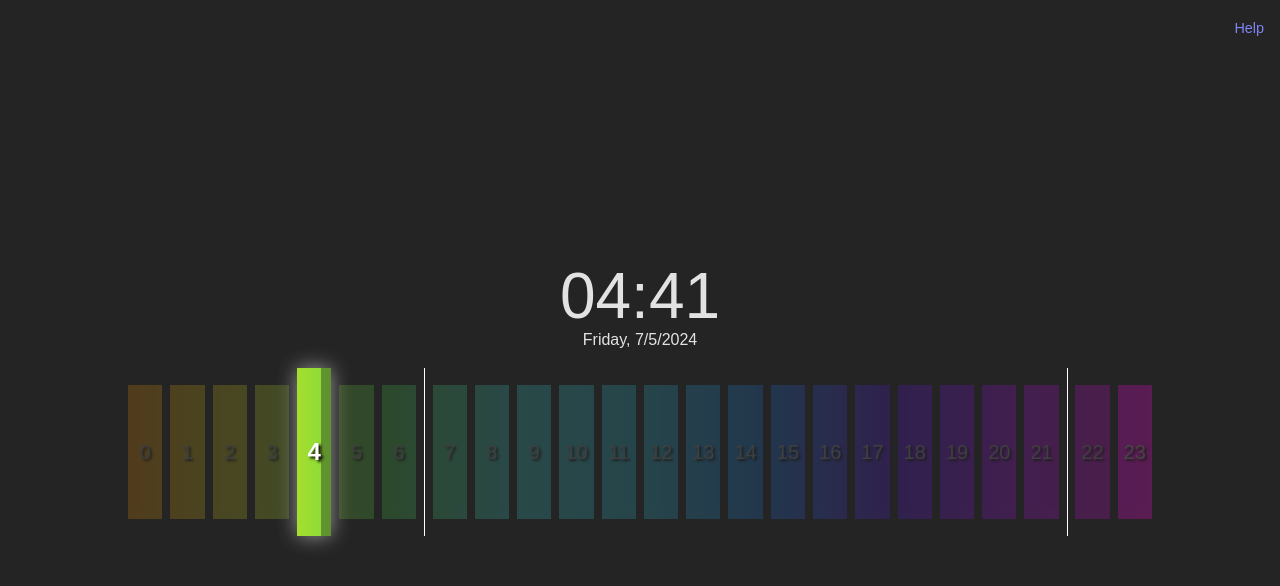
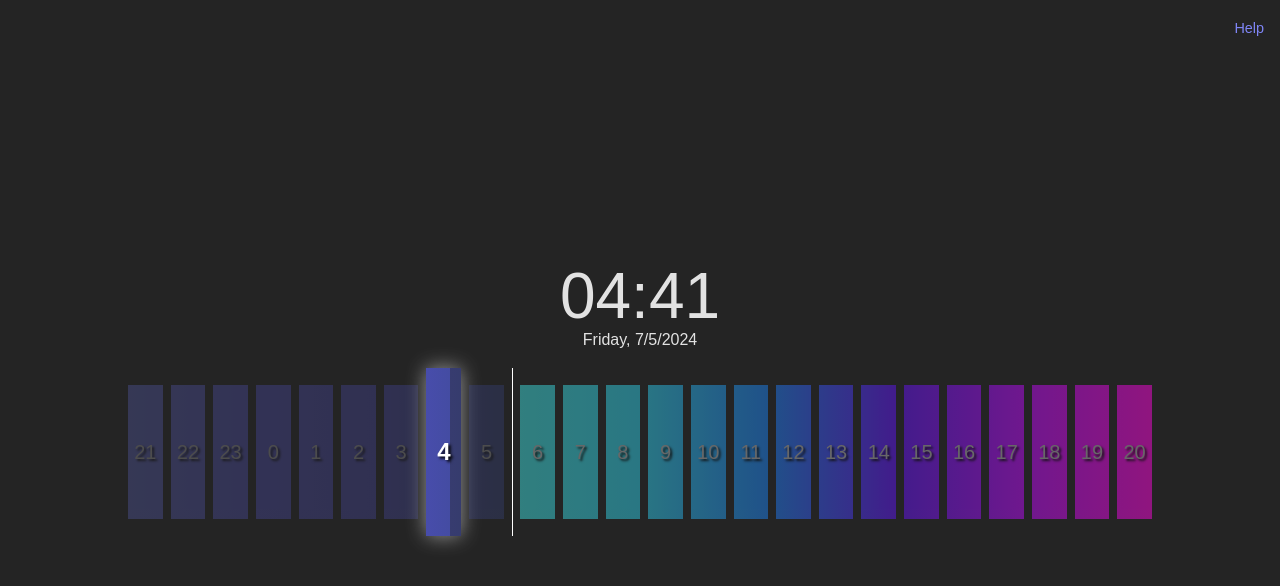
Before and after one commit to cheetachu/linear-clock, a React (Vite) app: page / in a window 1280 px wide. Shown: the top 586 px of the page. Built offline with nearby package versions, Linux system fonts and the light colour scheme.

Commit message:
Fixed various night mode bugs. Changed night mode to start at first sleep hour. Added new color scheme for night mode.

```diff
--- a/src/App.scss
+++ b/src/App.scss
@@ -3,7 +3,7 @@ $color-primary: #ffffff;
 $color-secondary: #a9a9a9;
 $color-shadow: #000000;
 $color-glow: #999999;
-$rainbow: linear-gradient(
+$background-rainbow: linear-gradient(
     90deg,
     rgba(255, 0, 0, 1) 0%,
     rgba(255, 154, 0, 1) 10%,
@@ -16,6 +16,20 @@ $rainbow: linear-gradient(
     rgba(186, 12, 248, 1) 80%,
     rgba(251, 7, 217, 1) 90%,
     rgba(255, 0, 0, 1) 100%
+);
+$background-night: linear-gradient(
+    90deg,
+    #378eb0ff 1%,
+    #6068c7ff 10%,
+    #5555c7ff 20%,
+    #4e4ebaff 30%,
+    #3b4a8dff 40%,
+    #3d3a95ff 50%,
+    #343492ff 60%,
+    #28318eff 70%,
+    #642289ff 80%,
+    #7c2887ff 90%,
+    #901d98ff 98%
 );
 
 body {
@@ -108,10 +122,17 @@ a:hover {
         text-align: center;
         color: $color-secondary;
 
-        background: $rainbow;
+        background: $background-rainbow;
+        background-attachment: fixed;
         background-size: cover;
-        background-position: center;
-        background-attachment: fixed;
+
+        &:last-child:not(.wakeHour) {
+            opacity: 25%;
+        }
+
+        .timeNumber {
+            z-index: 1;
+        }
 
         .timePercent {
             position: absolute;
@@ -121,16 +142,7 @@ a:hover {
             background: $color-darkbg;
         }
 
-        .timeNumber {
-            z-index: 1;
-        }
-    }
-
-    .timeBox:last-child {
-        opacity: 25%;
-    }
-
-    .currentHour {
+        &.currentHour {
             position: relative;
 
             height: 100%;
@@ -141,9 +153,24 @@ a:hover {
             font-size: 1.5em;
         }
 
-    .afterHour,
-    .sleepHour {
+        &.sleepHour {
+            background: $background-night;
+            background-attachment: fixed;
+        }
+
+        &.afterHour {
             opacity: 20%;
+            &.wakeHour {
+                opacity: 50%;
+            }
+        }
+
+        &.sleepHour {
+            opacity: 30%;
+            &.currentHour {
+                opacity: 100%;
+            }
+        }
     }
 
     .separator {
--- a/src/LinearClock.tsx
+++ b/src/LinearClock.tsx
@@ -29,20 +29,23 @@ function LinearClock({
     endHour = _getValidHour(endHour, 21);
 
     // If we are outside of waking hours...
+    const origStartHour = startHour;
     const nightMode = _isSleepHour(date.getHours(), startHour, endHour);
     if (nightMode) {
         // Override separators to mark waking hours
-        separators = [startHour, endHour];
+        separators = [startHour - 1];
 
         // Show entire day
-        startHour = 0;
-        endHour = 23;
+        startHour = endHour;
+        endHour = (endHour + 23) % 24;
     }
 
+    // Construct array with hours, in order of display
     const hoursArray = _getHoursArray(startHour, endHour);
     const currHourIndex = hoursArray.findIndex(
         (num) => num === date.getHours()
     );
+    const startHourIndex = hoursArray.findIndex((num) => num === origStartHour);
 
     // Create boxes
     const timeBoxes = hoursArray.map((hour, i) => {
@@ -54,24 +57,22 @@ function LinearClock({
         const DIMMER_WEIGHT = 0.7;
 
         const displayHour = _getDisplayHour(hour, hour12);
-        const hourPercent = Math.max(
-            Math.ceil((date.getMinutes() / 60) * 100),
+        const hourPercent = _getHourPercent(
+            date.getMinutes(),
             MIN_HOUR_PERCENT
         );
         const invertedHourPercent = 100 - hourPercent;
 
-        // Determine timebox type
+        // Determine timebox types
         let hourClasses = ["timeBox"];
         if (currHourIndex === i) {
             hourClasses.push("currentHour");
-        } else {
-            if (nightMode) {
-                hourClasses.push("sleepHour");
-            } else if (currHourIndex < i) {
-                hourClasses.push("afterHour");
-            }
+        } else if (currHourIndex < i) {
+            hourClasses.push("afterHour");
         }
-        console.log(hour + " " + i);
+        if (nightMode) {
+            hourClasses.push(i < startHourIndex ? "sleepHour" : "wakeHour");
+        }
 
         return (
             <Fragment key={"timebox-" + hour}>
@@ -151,4 +152,8 @@ function _getDisplayHour(hour: number, hour12: boolean) {
     return displayHour;
 }
 
+function _getHourPercent(minute: number, minPercent: number) {
+    return Math.max(Math.ceil((minute / 60) * 100), minPercent);
+}
+
 export default LinearClock;
```
Lines whose indentation alone changed are shown as unchanged.
